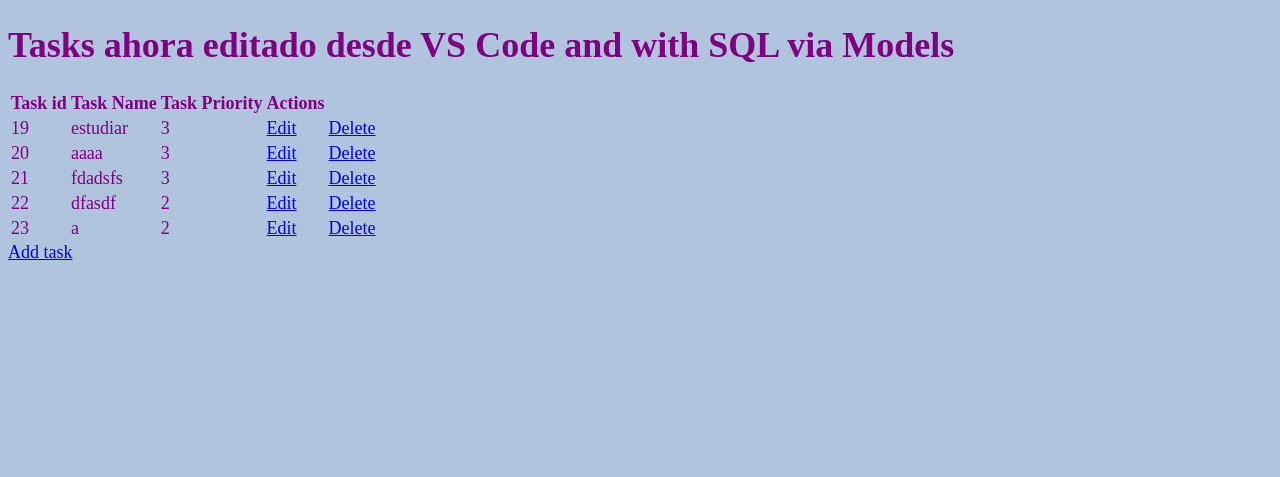
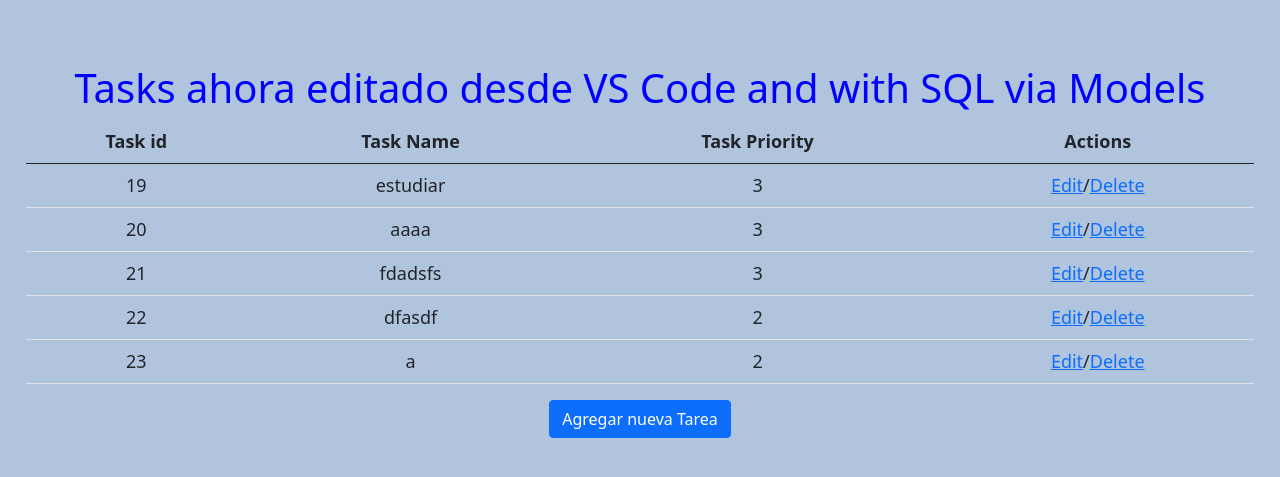
Before and after one commit to aleal76/tasks, a Django app: page /tasks/ in a window 1280 px wide. Shown: the top 477 px of the page. Run offline with Django 3.2, Linux system fonts and the light colour scheme; data comes from the database, SQL or seed files in the repository; both versions use the stored data as it was after the commit.

Commit message:
con css y bootstrap

```diff
--- a/tasks/static/tasks/style.css
+++ b/tasks/static/tasks/style.css
@@ -1,5 +1,22 @@
 body {
     background-color:lightsteelblue;
     font-size:large;
-    color: purple;
+    color: blue;
+    text-align: center;
+    padding-top: 2%;
+    column-span: all;
+    margin-top: 3%;
+    margin-inline: 2%;
+
 }
+tr,th,td {
+    text-align: center;
+}
+h1 {
+    text-align: center;
+}
+
+#btn  {
+    text-align: center;
+
+}
--- a/tasks/templates/tasks/add.html
+++ b/tasks/templates/tasks/add.html
@@ -4,7 +4,8 @@
 <form action="{% url 'tasks:add' %}" method="POST">
     {% csrf_token %}
     {{ form }}
-    <input type="submit">
+    <input class="btn btn-primary" type="submit">
 </form>
-<a href="{% url 'tasks:index' %}">Tasks List</a>
+<a class="btn btn-primary" href="{% url 'tasks:index' %}" role="button"> Agregar nueva Tarea</a>
+
 {% endblock %}
--- a/tasks/templates/tasks/index.html
+++ b/tasks/templates/tasks/index.html
@@ -1,7 +1,7 @@
 {% extends "tasks/layout.html" %}
 {% block body %}
-<h1> Tasks ahora editado desde VS Code and with SQL via Models</h1>
-<table class="table table-striped table-bordered table-sm">
+<h1 clas> Tasks ahora editado desde VS Code and with SQL via Models</h1>
+<table class="table">
   <thead class="thead-dark">
     <tr>
       <th>Task id</th>
@@ -16,13 +16,13 @@
       <td>{{ task.id}}</td>
       <td>{{ task.name }}</td>
       <td>{{ task.priority }}</td>
-      <td><a href="{% url 'tasks:edit' task.id %} ">Edit</a></td>
-      <td><a href="{% url 'tasks:delete' task.id %} ">Delete</a></td>
+      <td><a href="{% url 'tasks:edit' task.id %} ">Edit</a>/<a href="{% url 'tasks:delete' task.id %} ">Delete</a></td>
     </tr>
     {% empty %}
     <h3>No tasks yet</h3>
     {% endfor %}
   </tbody>
 </table>
-<a href="{% url 'tasks:add' %}">Add task</a>
+<a class="btn btn-primary" href="{% url 'tasks:add' %}" role="button"> Agregar nueva Tarea</a>
+
 {% endblock %}
--- a/tasks/templates/tasks/layout.html
+++ b/tasks/templates/tasks/layout.html
@@ -1,5 +1,7 @@
 <!DOCTYPE html>
 <html lang="en">
+ <!-- Bootstrap CSS -->
+ <link href="https://cdn.jsdelivr.net/npm/bootstrap@5.0.0-beta2/dist/css/bootstrap.min.css" rel="stylesheet" integrity="sha384-BmbxuPwQa2lc/FVzBcNJ7UAyJxM6wuqIj61tLrc4wSX0szH/Ev+nYRRuWlolflfl" crossorigin="anonymous">
 {% load static %}
 <link rel="stylesheet" type="text/css" href="{% static 'tasks/style.css' %}">
 <head>
@@ -9,6 +11,8 @@
 <body>
     {% block body %}
     {% endblock %}
+<!-- Option 1: Bootstrap Bundle with Popper -->
+<script src="https://cdn.jsdelivr.net/npm/bootstrap@5.0.0-beta2/dist/js/bootstrap.bundle.min.js" integrity="sha384-b5kHyXgcpbZJO/tY9Ul7kGkf1S0CWuKcCD38l8YkeH8z8QjE0GmW1gYU5S9FOnJ0" crossorigin="anonymous"></script>
 </body>
 
 </html>
```
Also changed, not shown: db.sqlite3.
